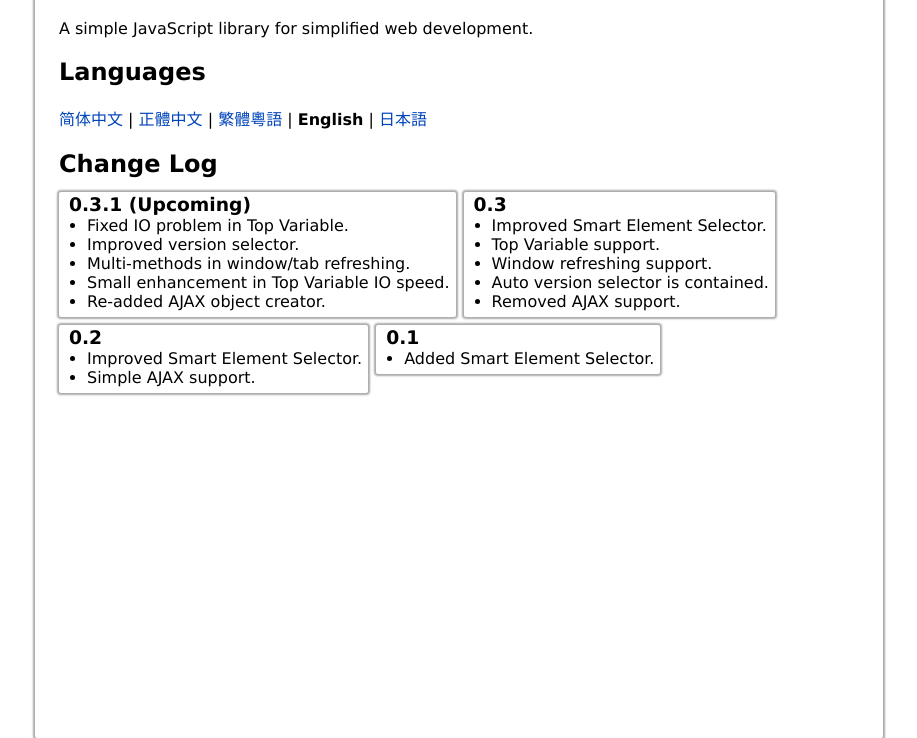
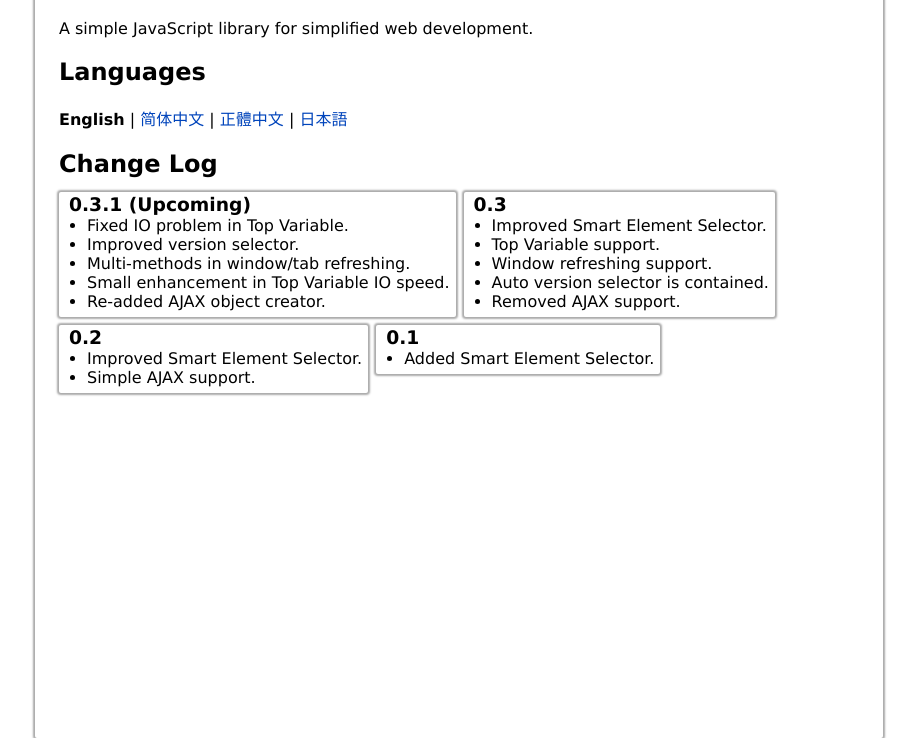
Before and after one commit to webcirque/scriptlib, a plain HTML site: page index.htm in a window 1280 px wide. Shown: the part 74-812 px from the top of the page, without its empty margins (189-1106 px from the left). Drawn offline with Linux system fonts and the light colour scheme.

Commit message:
Update index.htm

```diff
--- a/index.htm
+++ b/index.htm
@@ -10,7 +10,7 @@
 <h1>ScriptLib</h1>
 A simple JavaScript library for simplified web development.
 <h2>Languages</h1>
-<a href="readme-zhcn.htm">简体中文</a> | <a href="readme-zhtw.htm">正體中文</a> | <a href="readme-zhhk.htm">繁體粵語</a> | <b>English</b> | <a href="readme-ja.htm">日本語</a>
+<b>English</b> | <a href="readme-zhcn.htm">简体中文</a> | <a href="readme-zhtw.htm">正體中文</a> | <a href="readme-ja.htm">日本語</a>
 <h2>Change Log</h2>
 <div class="changelog-card">
 <h3>0.3.1 (Upcoming)</h3>
```
